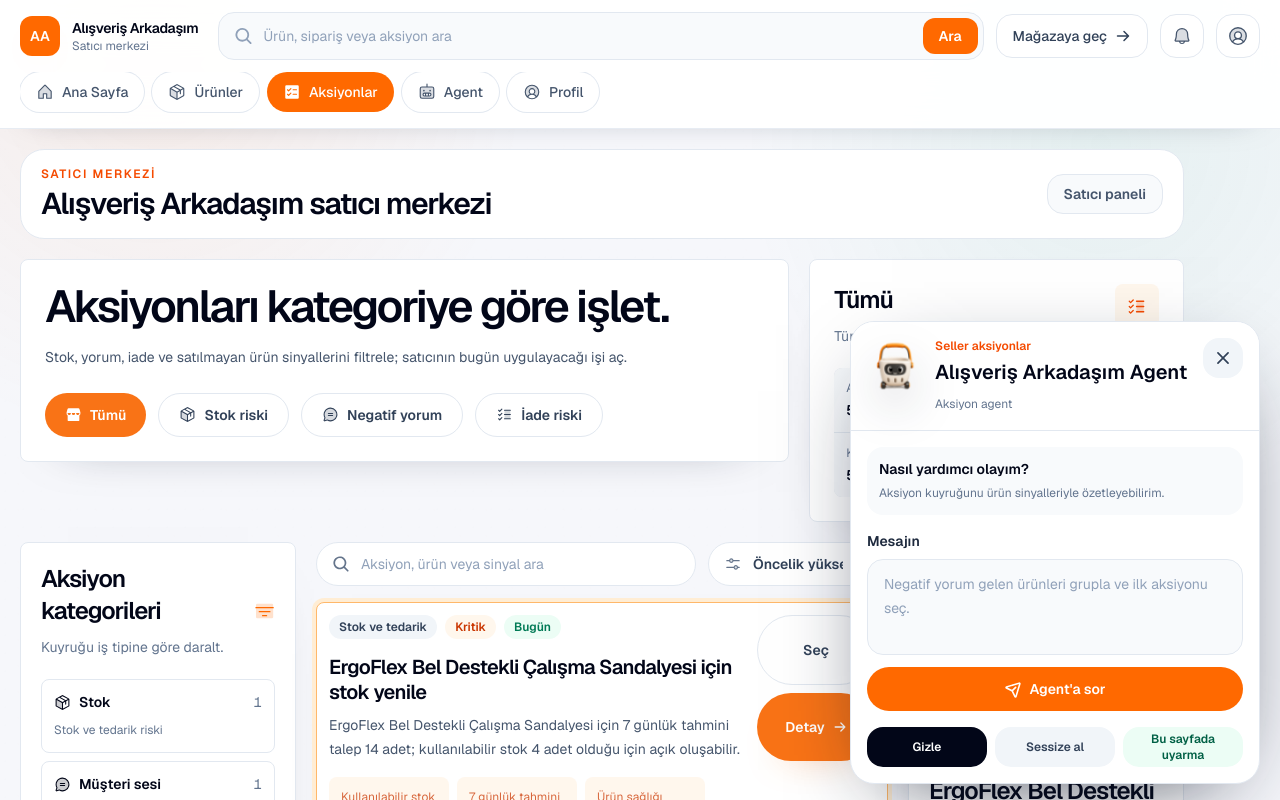
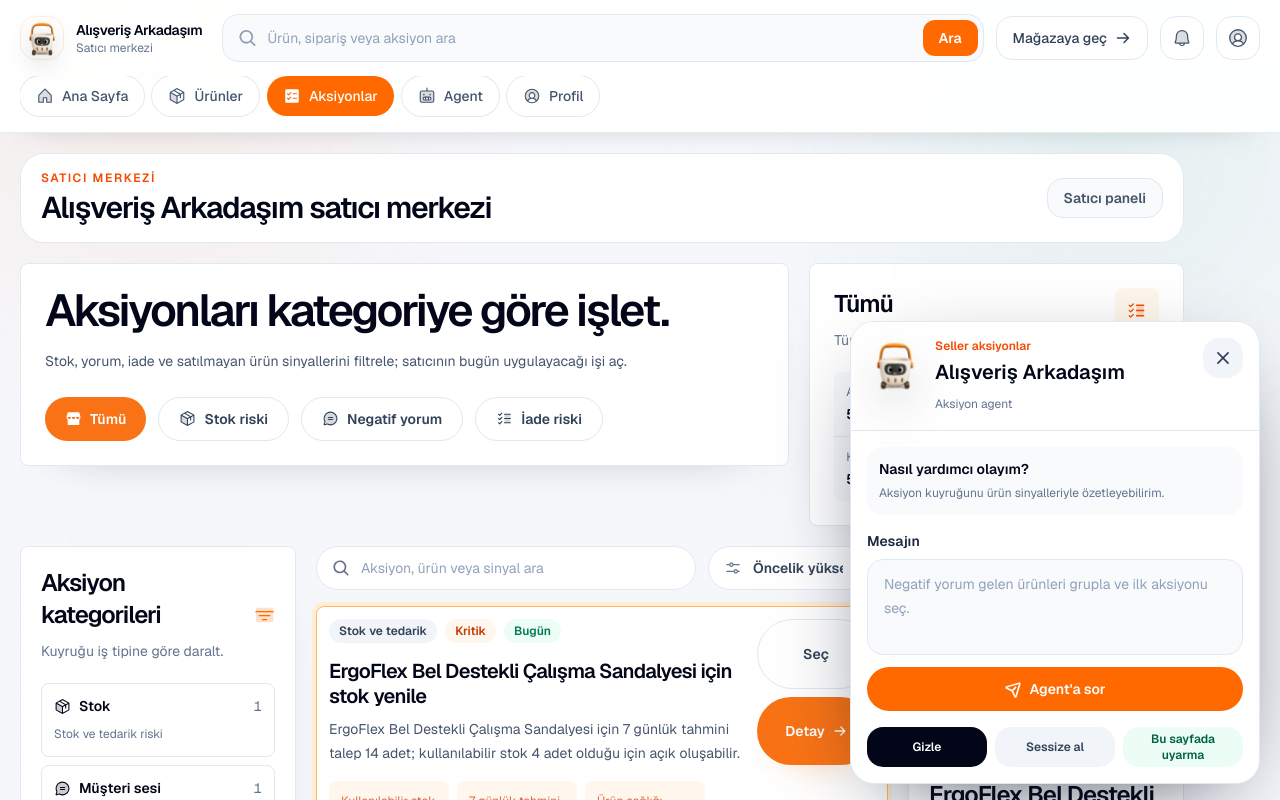
Before and after one commit to akyilidizbaran/BTKHackathon, a Next.js app: page /seller/actions in a window 1280 px wide. Both pictures are taken after a click on the button 1222 px from the left and 464 px from the top of the page. Shown: the top 800 px of the page. Built offline with nearby package versions, Linux system fonts and the light colour scheme.

Commit message:
Use mini cart mascot for brand mark

```diff
--- a/src/app/globals.css
+++ b/src/app/globals.css
@@ -62,6 +62,11 @@ body {
   position: absolute;
 }
 
+.commerce-brand-mascot {
+  animation: commerce-brand-mascot-float 4.6s ease-in-out infinite;
+  transform-origin: 50% 84%;
+}
+
 .mini-cart-mascot {
   animation: mini-cart-breathe 3.8s ease-in-out infinite;
   transform-origin: 50% 84%;
@@ -85,6 +90,21 @@ body {
 
 .mini-cart-mascot--muted {
   animation: mini-cart-muted 4.4s ease-in-out infinite;
+}
+
+@keyframes commerce-brand-mascot-float {
+  0%,
+  100% {
+    transform: translate3d(0, 0, 0) rotate(0deg);
+  }
+
+  42% {
+    transform: translate3d(0, -2px, 0) rotate(-1.2deg);
+  }
+
+  68% {
+    transform: translate3d(0, -1px, 0) rotate(1deg);
+  }
 }
 
 @keyframes mini-cart-breathe {
@@ -162,6 +182,7 @@ body {
 }
 
 @media (prefers-reduced-motion: reduce) {
+  .commerce-brand-mascot,
   .mini-cart-mascot,
   .mini-cart-mascot--thinking,
   .mini-cart-mascot--recommendation,
--- a/src/components/commerce/demo-rehearsal-workspace.tsx
+++ b/src/components/commerce/demo-rehearsal-workspace.tsx
@@ -1,5 +1,6 @@
 "use client";
 
+import Image from "next/image";
 import Link from "next/link";
 import { useRef } from "react";
 import {
@@ -29,6 +30,8 @@ import type {
 } from "@/lib/demo/rehearsal";
 
 gsap.registerPlugin(useGSAP, ScrollTrigger);
+
+const brandMascotAsset = "/agent/mini-cart/mini-cart-idle.png";
 
 interface DemoRehearsalWorkspaceProps {
   data: DemoRehearsalData;
@@ -141,8 +144,16 @@ export function DemoRehearsalWorkspace({ data }: DemoRehearsalWorkspaceProps) {
           className="sticky top-4 z-40 mx-auto flex max-w-[1180px] items-center justify-between gap-3 rounded-full border border-white/70 bg-white/82 px-4 py-3 shadow-[0_24px_80px_-58px_rgba(15,23,42,0.9)] backdrop-blur-2xl"
         >
           <Link href="/" className="inline-flex min-w-0 items-center gap-3">
-            <span className="grid h-10 w-10 shrink-0 place-items-center rounded-full bg-orange-500 text-sm font-bold text-white">
-              AA
+            <span className="commerce-brand-mascot grid h-11 w-11 shrink-0 place-items-center rounded-2xl border border-orange-100 bg-white shadow-[0_14px_32px_-22px_rgba(15,23,42,0.72)] ring-1 ring-white">
+              <Image
+                src={brandMascotAsset}
+                alt=""
+                width={512}
+                height={512}
+                priority
+                sizes="44px"
+                className="h-10 w-10 object-contain drop-shadow-[0_8px_12px_rgba(15,23,42,0.16)]"
+              />
             </span>
             <span className="hidden sm:block">
               <span className="block text-sm font-semibold tracking-tight">Alışveriş Arkadaşım</span>
--- a/src/components/commerce/floating-agent-panel.tsx
+++ b/src/components/commerce/floating-agent-panel.tsx
@@ -426,7 +426,7 @@ export function FloatingAgentPanel({ role }: FloatingAgentPanelProps) {
       {isOpen ? (
         <section
           data-floating-agent-reveal
-          aria-label="Alışveriş Arkadaşım floating agent"
+          aria-label="Alışveriş Arkadaşım paneli"
           className="pointer-events-auto ml-auto max-h-[76dvh] w-full overflow-hidden rounded-3xl border border-slate-200 bg-white shadow-[0_28px_90px_-42px_rgba(15,23,42,0.95)] sm:w-[410px]"
         >
           <div className="border-b border-slate-200 bg-white p-4">
@@ -435,7 +435,7 @@ export function FloatingAgentPanel({ role }: FloatingAgentPanelProps) {
                 <MiniCartMascot className="h-14 w-14 shrink-0" variant={mascotVariant} priority />
                 <div className="min-w-0">
                   <p className="text-xs font-semibold text-orange-600">{context.routeLabel}</p>
-                  <h2 className="mt-1 truncate text-xl font-semibold text-slate-950">Alışveriş Arkadaşım Agent</h2>
+                  <h2 className="mt-1 truncate text-xl font-semibold text-slate-950">Alışveriş Arkadaşım</h2>
                   <p className="mt-2 text-xs leading-5 text-slate-500">{context.panelTitle}</p>
                 </div>
               </div>
@@ -545,7 +545,7 @@ export function FloatingAgentPanel({ role }: FloatingAgentPanelProps) {
       ) : shouldShowCompactWarning ? null : (
         <button
           type="button"
-          aria-label="Alışveriş Arkadaşım Agent panelini aç"
+          aria-label="Alışveriş Arkadaşım panelini aç"
           onClick={openFreshSession}
           className="pointer-events-auto ml-auto grid h-[76px] w-[76px] place-items-center rounded-[1.45rem] border border-orange-100 bg-white/95 text-slate-950 shadow-[0_24px_64px_-30px_rgba(15,23,42,0.9)] ring-1 ring-white/70 backdrop-blur-xl transition hover:-translate-y-1 hover:border-orange-200 hover:bg-orange-50/70 active:translate-y-0"
         >
--- a/src/components/commerce/role-gateway.tsx
+++ b/src/components/commerce/role-gateway.tsx
@@ -1,5 +1,6 @@
 "use client";
 
+import Image from "next/image";
 import Link from "next/link";
 import { useRef } from "react";
 import { ArrowRight, ChartLineUp, MagnifyingGlass, ShoppingBagOpen, Storefront } from "@phosphor-icons/react";
@@ -7,6 +8,8 @@ import gsap from "gsap";
 import { useGSAP } from "@gsap/react";
 
 gsap.registerPlugin(useGSAP);
+
+const brandMascotAsset = "/agent/mini-cart/mini-cart-idle.png";
 
 const roles = [
   {
@@ -64,8 +67,16 @@ export function RoleGateway() {
           aria-label="Ana navigasyon"
         >
           <Link href="/" className="group inline-flex items-center gap-3">
-            <span className="grid h-10 w-10 place-items-center rounded-xl bg-orange-500 text-sm font-semibold text-white shadow-[0_12px_30px_-18px_rgba(249,115,22,0.8)]">
-              AA
+            <span className="commerce-brand-mascot grid h-11 w-11 shrink-0 place-items-center rounded-2xl border border-orange-100 bg-white shadow-[0_14px_32px_-22px_rgba(15,23,42,0.72)] ring-1 ring-white">
+              <Image
+                src={brandMascotAsset}
+                alt=""
+                width={512}
+                height={512}
+                priority
+                sizes="44px"
+                className="h-10 w-10 object-contain drop-shadow-[0_8px_12px_rgba(15,23,42,0.16)]"
+              />
             </span>
             <span>
               <span className="block text-sm font-semibold tracking-tight text-slate-950">Alışveriş Arkadaşım</span>
--- a/src/components/commerce/workspace-shell.tsx
+++ b/src/components/commerce/workspace-shell.tsx
@@ -1,5 +1,6 @@
 "use client";
 
+import Image from "next/image";
 import Link from "next/link";
 import { usePathname } from "next/navigation";
 import { useRef } from "react";
@@ -20,6 +21,8 @@ import { useGSAP } from "@gsap/react";
 import { FloatingAgentPanel } from "@/components/commerce/floating-agent-panel";
 
 gsap.registerPlugin(useGSAP);
+
+const brandMascotAsset = "/agent/mini-cart/mini-cart-idle.png";
 
 type WorkspaceRole = "seller" | "buyer";
 
@@ -99,8 +102,16 @@ export function WorkspaceShell({ role, children }: WorkspaceShellProps) {
         <div className="mx-auto flex max-w-[1500px] flex-col gap-3 px-4 py-3 lg:px-5">
           <div className="flex items-center gap-3">
             <Link href="/" className="flex min-w-0 items-center gap-3 rounded-2xl py-1 pr-2 transition hover:bg-slate-50">
-              <span className="grid h-10 w-10 shrink-0 place-items-center rounded-xl bg-orange-500 text-sm font-semibold text-white shadow-[0_12px_30px_-18px_rgba(249,115,22,0.8)]">
-                AA
+              <span className="commerce-brand-mascot grid h-11 w-11 shrink-0 place-items-center rounded-2xl border border-orange-100 bg-white shadow-[0_14px_32px_-22px_rgba(15,23,42,0.72)] ring-1 ring-white">
+                <Image
+                  src={brandMascotAsset}
+                  alt=""
+                  width={512}
+                  height={512}
+                  priority
+                  sizes="44px"
+                  className="h-10 w-10 object-contain drop-shadow-[0_8px_12px_rgba(15,23,42,0.16)]"
+                />
               </span>
               <span className="hidden sm:block">
                 <span className="block text-sm font-semibold tracking-tight text-slate-950">Alışveriş Arkadaşım</span>
```
Also changed, not shown: 1 other file (tests, documents, lock files or other folders).
